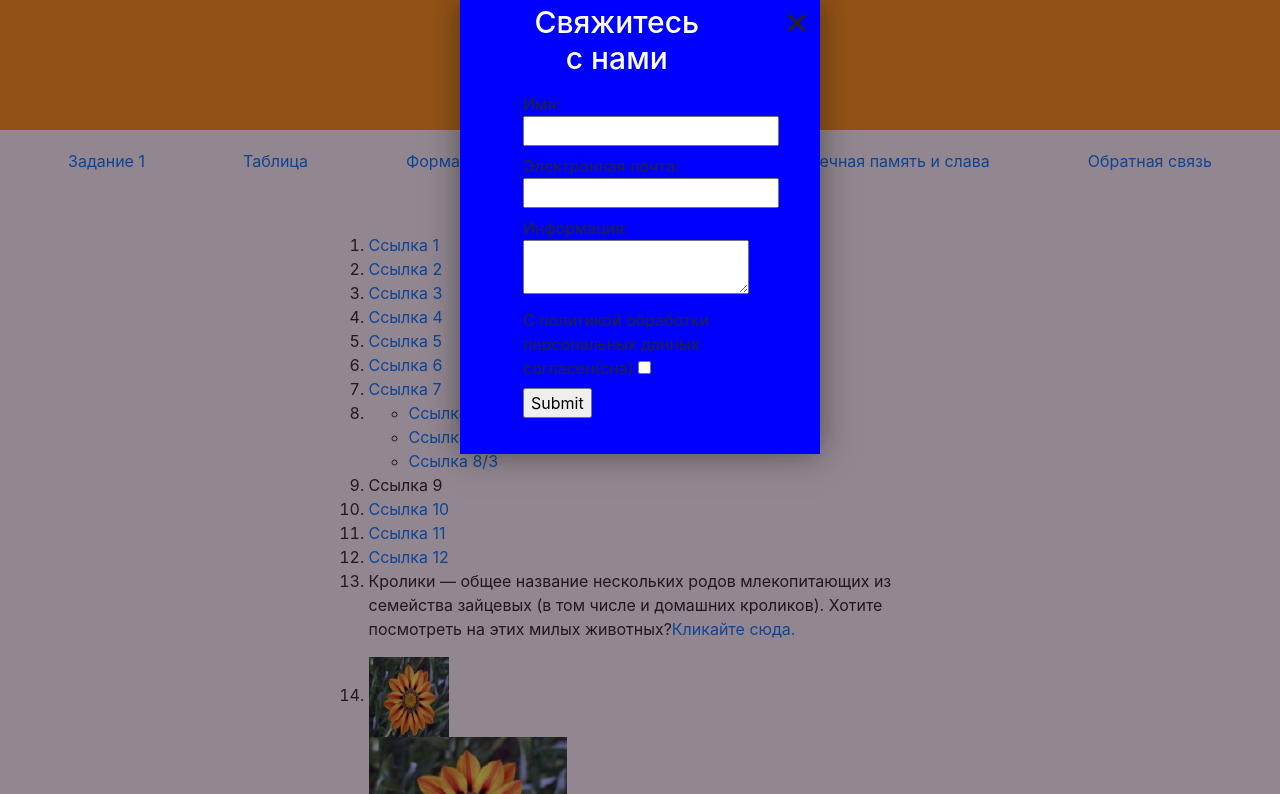
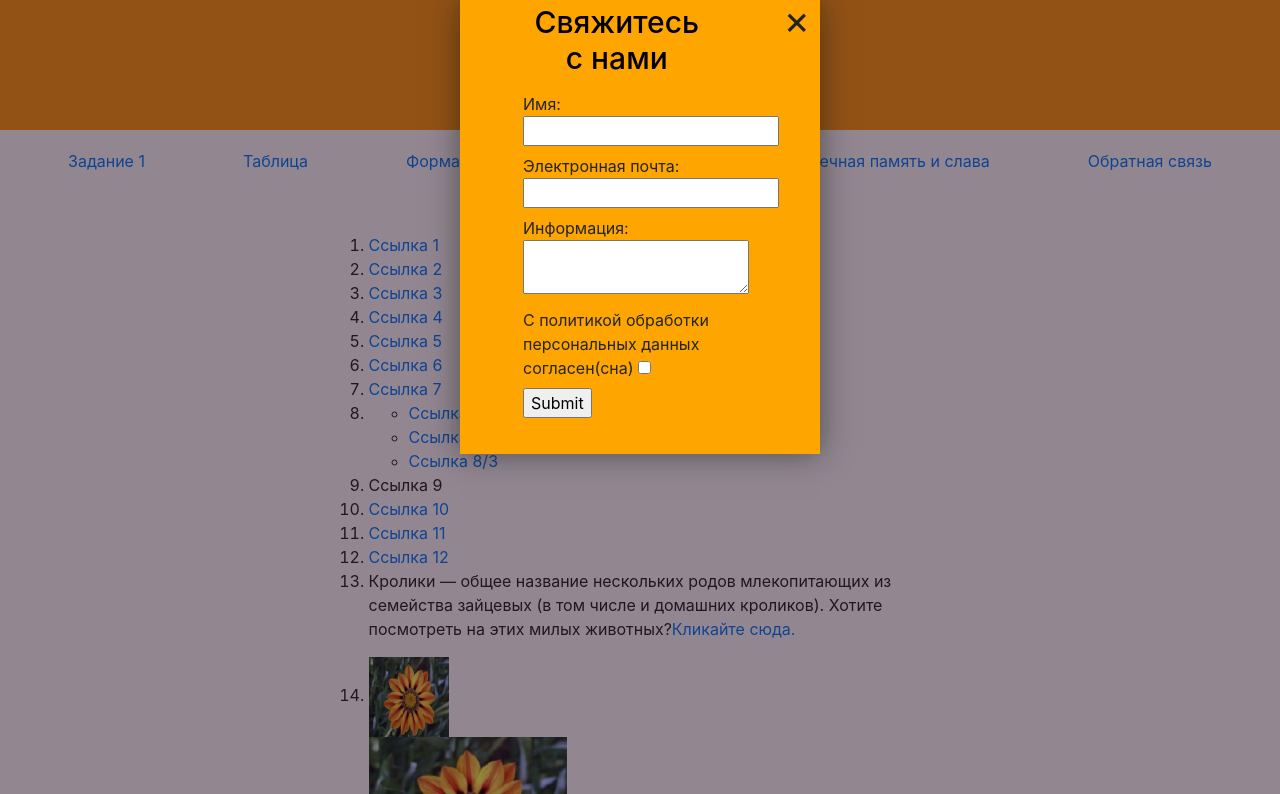
Before and after one commit to DudkinVladislav/web8, a plain HTML site: page index.html in a window 1280 px wide. Shown: the top 794 px of the page. Drawn offline with nearby package versions, Linux system fonts and the light colour scheme.

Commit message:
Update style.css

```diff
--- a/style.css
+++ b/style.css
@@ -204,10 +204,10 @@ footer{background-color:#ff9911;}
     top:50%;
     left:50%;
     box-shadow: 0 0 30px rgba(18, 17, 12, 0.5);
-    background-color: blue;
+    background-color: orange;
 }
 .popWindow h2{
-    color: white;
+    color: black;
     font-size: 30px;
     text-align: center;
     z-index: 10;
```
